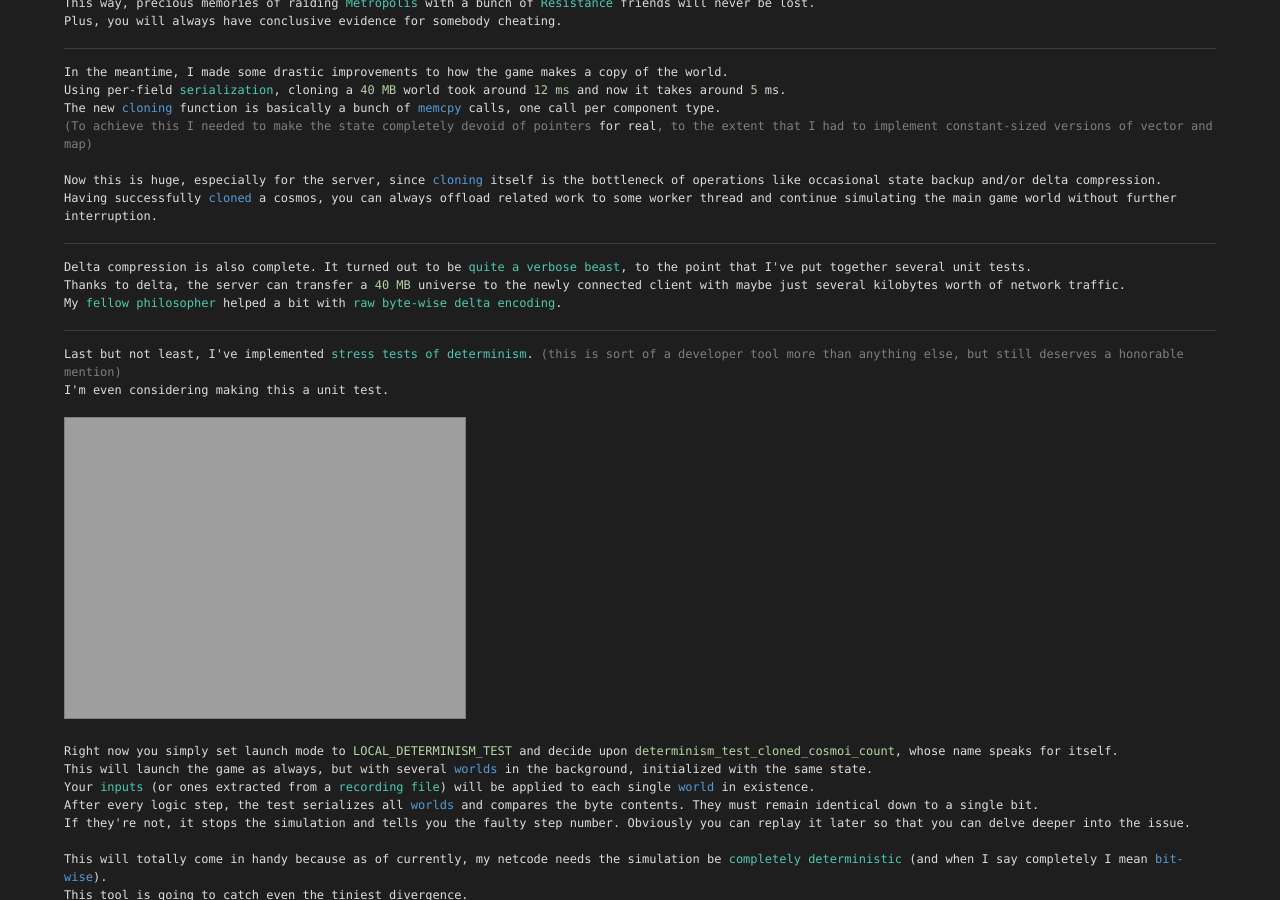
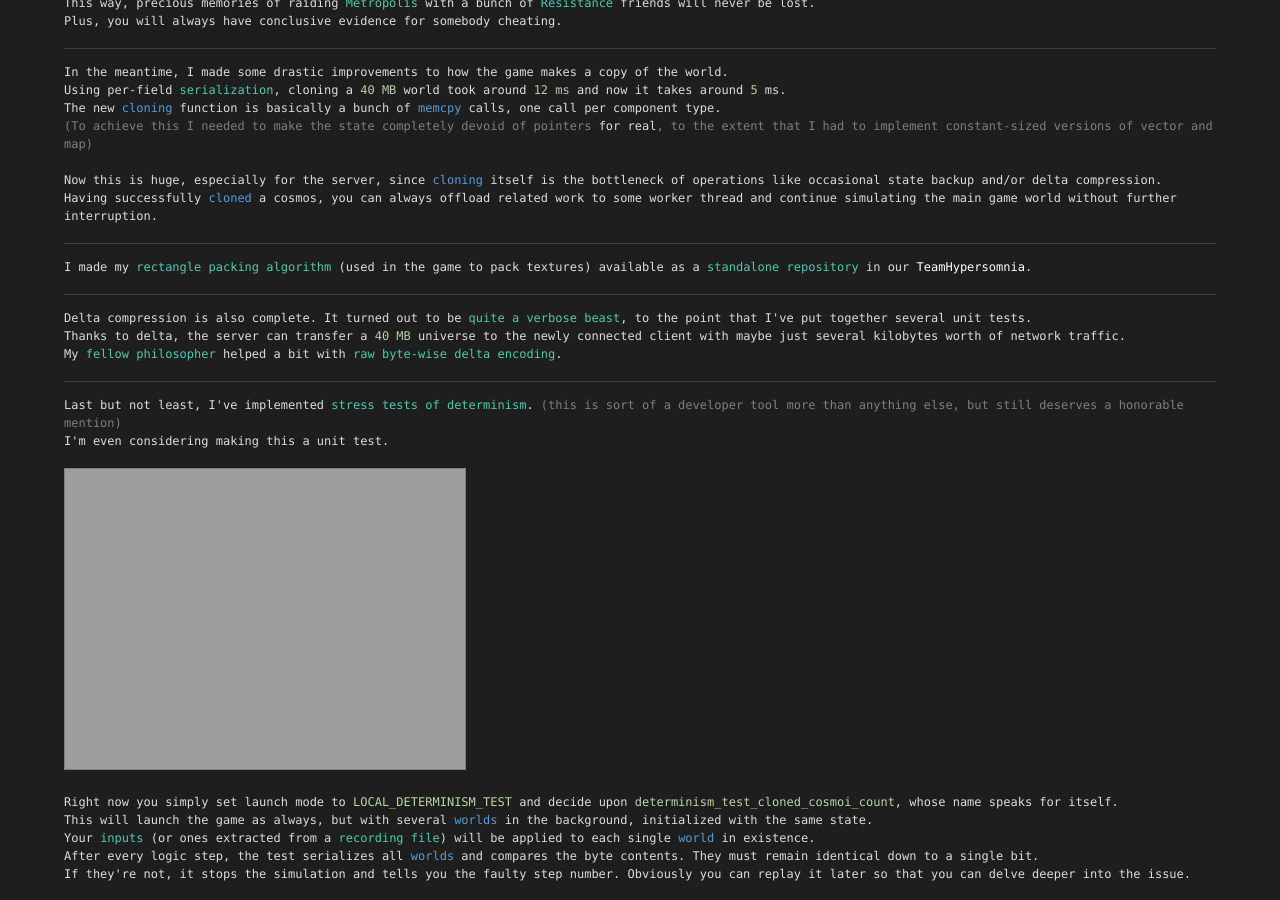
Before and after one commit to TeamHypersomnia/TeamHypersomnia.github.io, a Jekyll site: the page built from _posts/2016-08-31-working-connection-and-delta-compression.html, in a window 1280 px wide and 900 px high, scrolled down 1410 px. Built offline with Jekyll 4.4.1, drawn with Linux system fonts in a browser that asks for light colours.

Commit message:
rectpack link

```diff
--- a/_posts/2016-08-31-working-connection-and-delta-compression.html
+++ b/_posts/2016-08-31-working-connection-and-delta-compression.html
@@ -52,6 +52,9 @@ Now this is huge, especially for the server, since <span class="vskeyword">cloni
 Having successfully <span class="vskeyword">cloned</span> a cosmos, you can always offload related work to some worker thread and continue simulating the main game world without further interruption.<br/>
 <br/>
 <div style="width:100%; height: 15px; border-top: 1px solid rgb(60, 60, 60)"></div>
+I made my <a href="http://gamedev.stackexchange.com/a/34193/16982" class="vstype">rectangle packing algorithm</a> (used in the game to pack textures) available as a <a href="https://github.com/TeamHypersomnia/rectpack2D" class="vstype">standalone repository</a> in our <a style="color:white" href="https://github.com/TeamHypersomnia">TeamHypersomnia</a>.<br/>
+<br/>
+<div style="width:100%; height: 15px; border-top: 1px solid rgb(60, 60, 60)"></div>
 Delta compression is also complete. It turned out to be <a class="vstype" href="https://github.com/TeamHypersomnia/Augmentations/blob/master/game/transcendental/cosmic_delta.cpp"> quite a verbose beast</a>,
 to the point that I've put together several unit tests.<br/>
 Thanks to delta, the server can transfer a <span class="vsnumber">40 MB</span> universe to the newly connected client with maybe just several kilobytes worth of network traffic.<br/>
```
